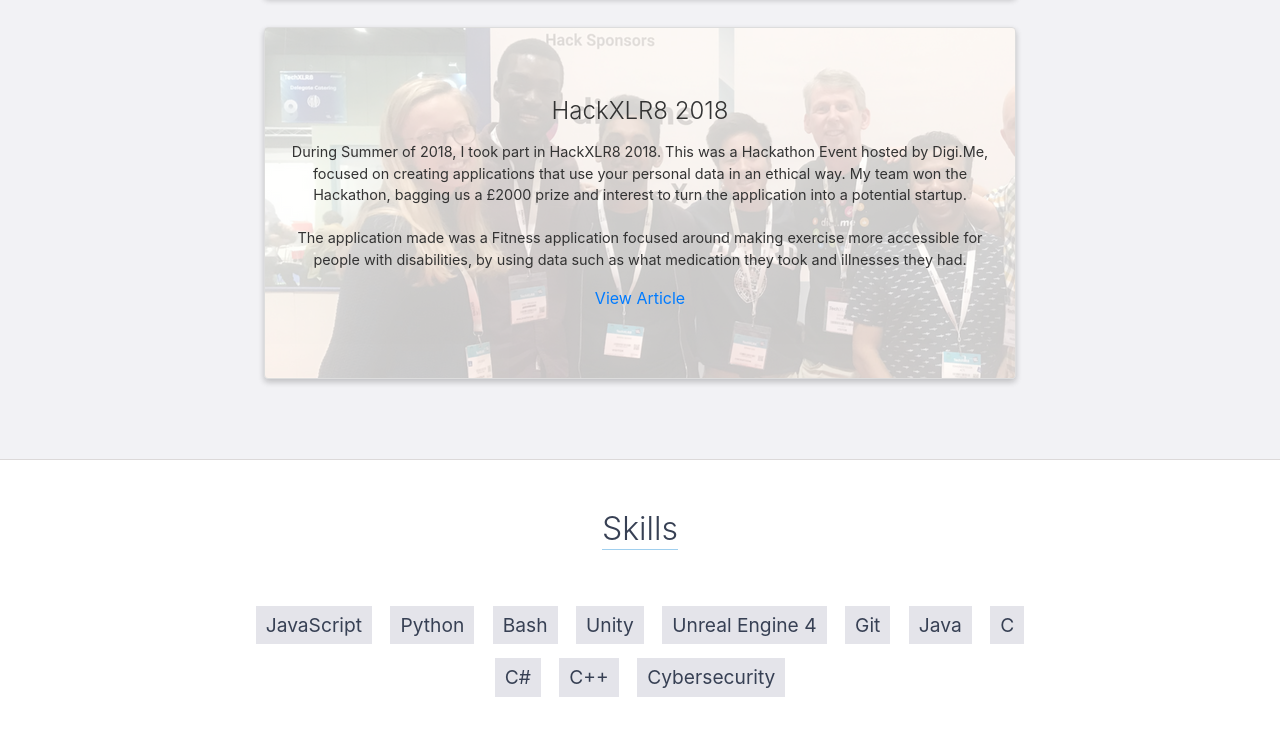
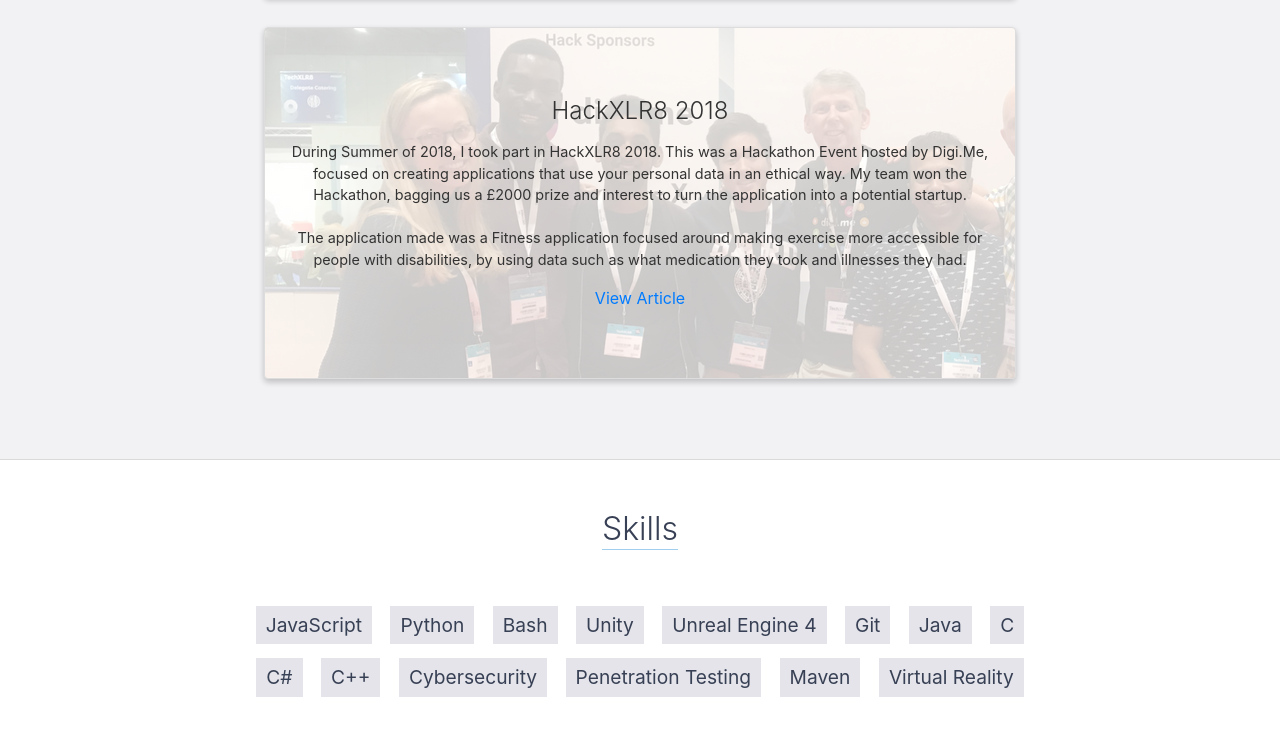
Before and after one commit to ImranBepari97/ImranBepari97.github.io, a plain HTML site: page index.html in a window 1280 px wide. Shown: the part 3721-4457 px from the top of the page. Drawn offline with nearby package versions, Linux system fonts and the light colour scheme.

Commit message:
Pls redeploy

```diff
--- a/index.html
+++ b/index.html
@@ -242,6 +242,9 @@
             <li>C#</li>
             <li>C++</li>
 			<li>Cybersecurity</li>
+			<li>Penetration Testing</li>
+			<li>Maven</li>
+			<li>Virtual Reality</li>
         </ul>
     </div>
     <!-- End #skills -->
```
